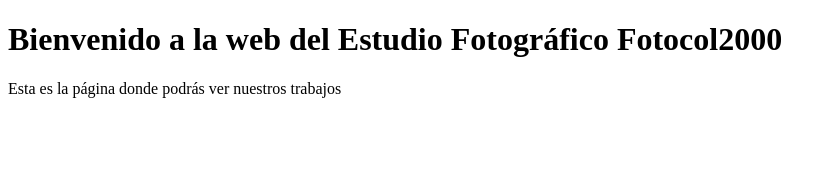
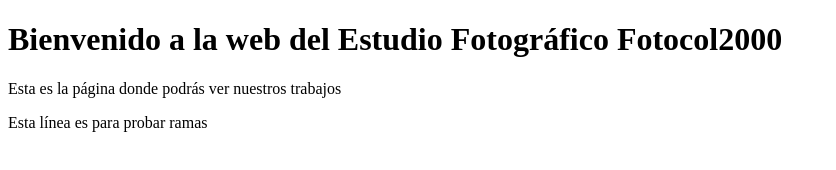
Before and after one commit to Katya925/pagina-web, a plain HTML site: page index.html in a window 1280 px wide. Shown: the whole page, without its empty margins (0-836 px from the left). Drawn offline with Linux system fonts and the light colour scheme.

Commit message:
Update index.html

```diff
--- a/index.html
+++ b/index.html
@@ -7,5 +7,6 @@
 	<body>
 		<h1>Bienvenido a la web del Estudio Fotográfico Fotocol2000</h1>
 		<p>Esta es la página donde podrás ver nuestros trabajos</p>
+		<p>Esta línea es para probar ramas</p>
 	</body>
 </html>
```
